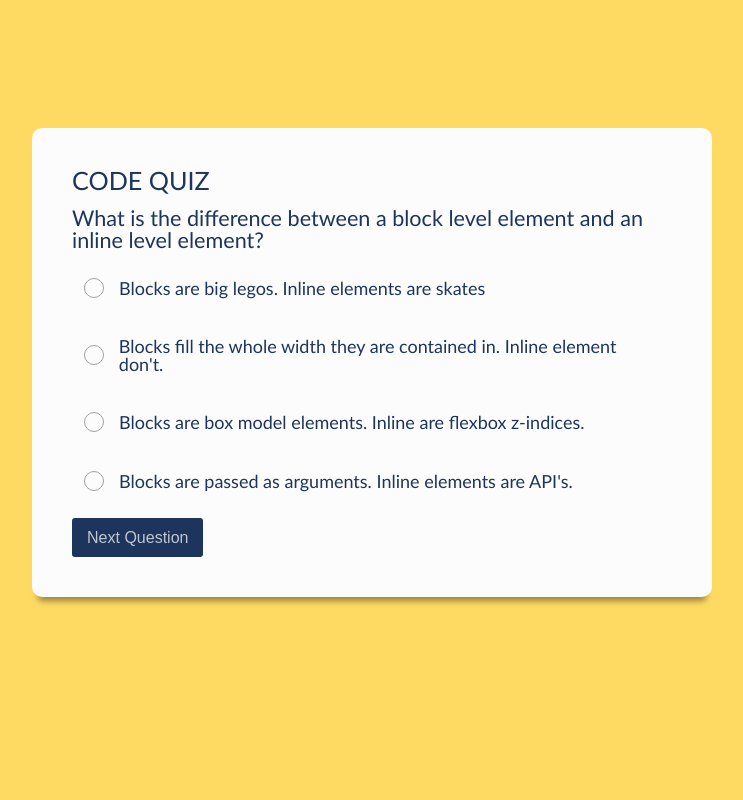
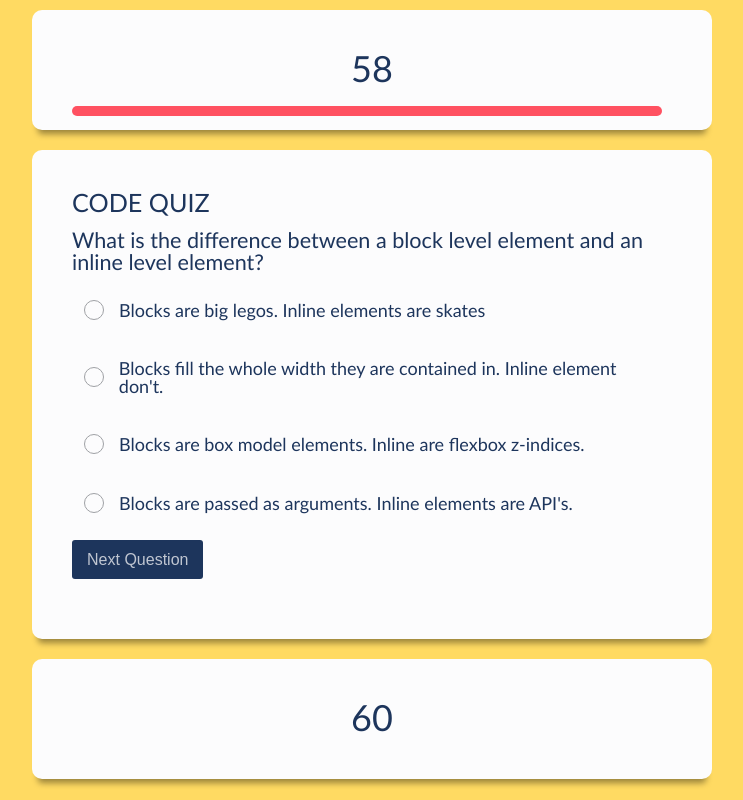
Before and after one commit to yarocruz/code-quiz, a plain HTML site: page index.html in a window 1280 px wide. Both pictures are taken after a click on the button "Start Quiz". Shown: the whole page, without its empty margins (268-1011 px from the left). Drawn offline with Linux system fonts and the light colour scheme.

Commit message:
added timer with progress bar, score keeping, and opacity for disabled items

```diff
--- a/app.js
+++ b/app.js
@@ -4,6 +4,11 @@ let quizStartBtn = document.querySelector('.quiz-start-btn');
 let quizStartContainer = document.querySelector('.quiz-start');
 let quiztContainer = document.querySelector('.quiz-container');
 let feedBack = document.querySelector('.feedback');
+let timerContainer = document.querySelector('.quiz-timer');
+let timer = document.querySelector('.timer');
+let progressBar = document.querySelector('.progress-bar');
+let quizScoreContainer = document.querySelector('.quiz-score-container');
+let quizScore = document.querySelector('.quiz-score');
 
 // Answer choices Elements
 let answerElement1 = document.querySelector('#answer1');
@@ -55,6 +60,24 @@ const quizQuestions = [
 ]
 
 let questionIndex = 0;
+let timeLeft = 60;
+let width = 500;
+let TIMER;
+let score = 0;
+
+function startTimer() {
+    TIMER = setInterval(() => {
+        timeLeft--;
+        timer.textContent = timeLeft;
+        progressBar.style.width = (timeLeft * 1017 / 100) + 'px';
+        if (timeLeft <= 0) {
+            clearInterval(TIMER);
+            console.log('Times up!');
+            let initials = prompt('Enter your initials');
+            console.log(initials);
+        }
+    }, 1000)
+}
 
 questionHeading.textContent = quizQuestions[questionIndex].question;
 answerElement1.textContent = quizQuestions[questionIndex].choice1;
@@ -77,18 +100,22 @@ nextBtn.addEventListener('click', function () {
 })
 
 function startQuiz() {
+    startTimer();
     disableCheckboxes();
     checkAnswers();
     quizStartContainer.style.display = 'none';
     quiztContainer.style.display = 'block';
-
+    timerContainer.style.display = 'block';
+    quizScoreContainer.style.display = 'block';
 }
 
 function resetQuestions() {
     for (let checkbox of checkBoxes) {
         checkbox.checked = false;
         checkbox.disabled = false;
+        checkbox.nextSibling.style.opacity = '1';
     }
+    feedBack.textContent = '';
 }
 
 let checkBoxes = document.querySelectorAll('input[type=checkbox]');
@@ -101,8 +128,10 @@ function disableCheckboxes() {
                     console.log(unchecked);
                     if (!unchecked.checked) {
                         unchecked.disabled = true;
+                        unchecked.nextSibling.style.opacity = '0.5';
                     }
                     checkbox.disabled = true;
+
                 }
             }
         })
@@ -116,12 +145,16 @@ function checkAnswers() {
             console.log(quizQuestions[questionIndex].correctAnswer);
             if (e.target.nextSibling.dataset.value === quizQuestions[questionIndex].correctAnswer) {
                 console.log('That is correct');
+                score++;
+                quizScore.textContent = `Your current score is ${score}.`
+                feedBack.textContent = 'That is correct';
+                feedBack.style.backgroundColor = 'blue';
             } else {
                 console.log('Answer is wrong');
+                feedBack.style.backgroundColor = 'red';
+                feedBack.textContent = 'Wrong!';
+                timeLeft -= 10;
             }
-
         })
     }
 }
-
-//console.log(checkBoxes[0].nextSibling.textContent);
--- a/assets/css/main.css
+++ b/assets/css/main.css
@@ -41,10 +41,35 @@ h1 {
 	display: none;
 	max-width: 600px;
 	padding: 40px;
-	margin: 10% auto;
+	margin: 20px auto;
 	background-color: #fcfcfd;
 	border-radius: 10px;
 	box-shadow: 0 10px 6px -6px rgba(0, 0, 0, 0.4);
+}
+
+.quiz-timer,
+.quiz-score-container {
+	display: none;
+	max-width: 600px;
+	font-size: 2em;
+	height: 40px;
+	padding: 40px;
+	margin: 10px auto;
+	text-align: center;
+	background-color: #fcfcfd;
+	border-radius: 10px;
+	box-shadow: 0 10px 6px -6px rgba(0, 0, 0, 0.4);
+}
+
+.progress-bar {
+	margin: 20px 0;
+	height: 10px;
+	background-color: #ff5161;
+	border-radius: 10px;
+}
+
+.quiz-instructions {
+	margin-bottom: 20px;
 }
 
 .quiz-question {
@@ -53,6 +78,10 @@ h1 {
 
 .answers {
 	padding-left: 15px;
+}
+
+.feedback {
+	margin-top: 20px;
 }
 
 .selected,
--- a/index.html
+++ b/index.html
@@ -16,6 +16,10 @@
             This is a code quiz that will test your knowledge about web development.
         </p>
         <button class="btn quiz-start-btn">Start Quiz</button>
+    </div>
+    <div class="quiz-timer">
+        <p class="timer">60</p>
+        <p class="progress-bar"></p>
     </div>
     <div class="quiz-container">
         <h1>Code Quiz</h1>
@@ -49,6 +53,10 @@
         <p class="feedback"></p>
     </div>
 
+    <div class="quiz-score-container">
+        <p class="quiz-score">60</p>
+    </div>
+
 
     <script src="app.js"></script>
 </body>
```
